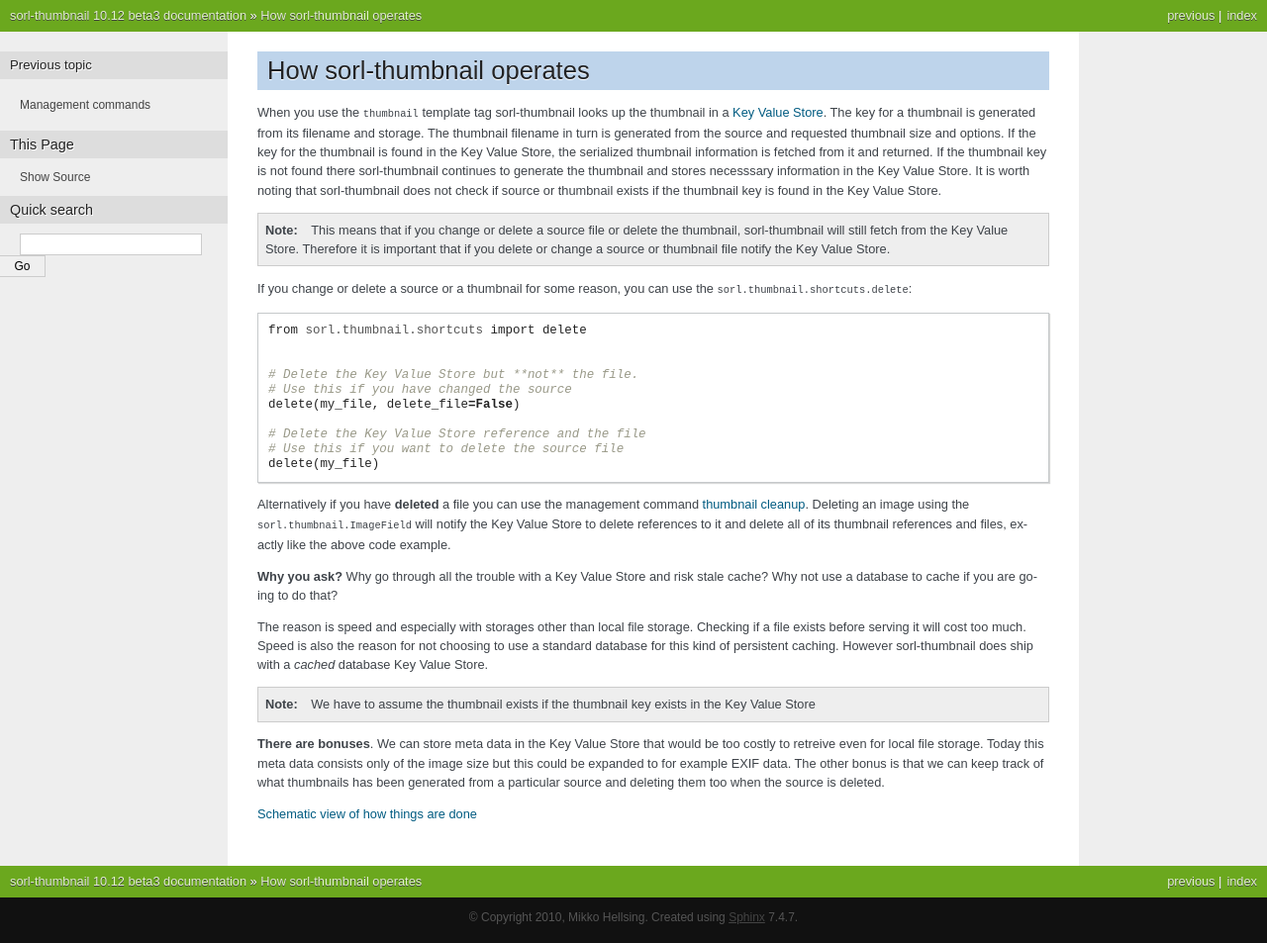
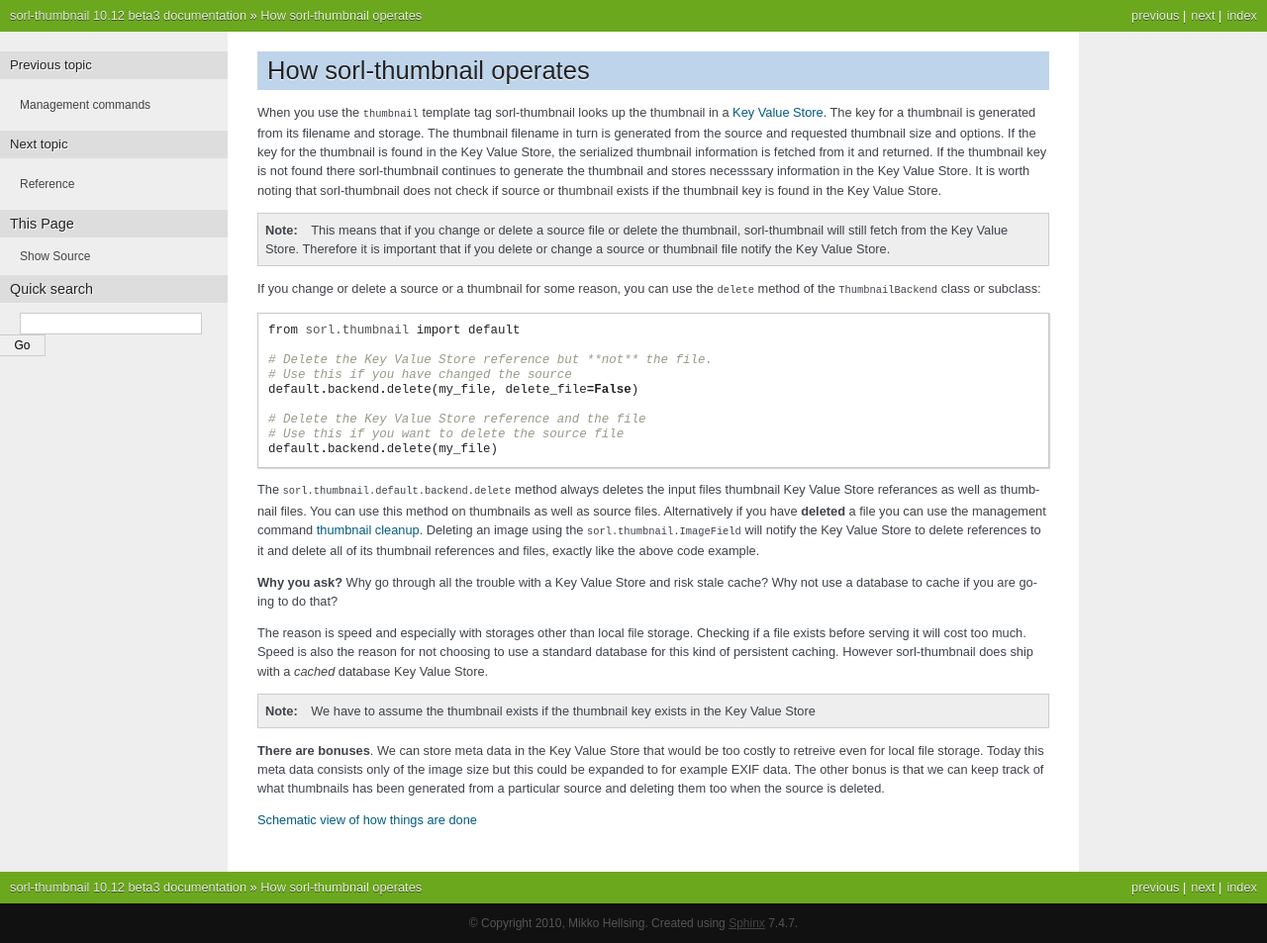
Before and after one commit to jazzband/sorl-thumbnail, a Sphinx documentation site: the page built from docs/operation.rst, in a window 1280 px wide. Shown: the whole page at 99% size. Built offline with Sphinx 7.4.7, drawn with Linux system fonts in a browser that asks for light colours.

Commit message:
more docs, shortcuts wasn't such a great idea

```diff
--- a/docs/index.rst
+++ b/docs/index.rst
@@ -11,12 +11,13 @@
 .. toctree::
    :maxdepth: 2
 
+   examples
    installation
    requirements
    template
-   examples
    management
    operation
+   ref/index
 
 Indices and tables
 ==================
--- a/docs/operation.rst
+++ b/docs/operation.rst
@@ -20,21 +20,23 @@
     thumbnail file notify the |kvstore|.
 
 If you change or delete a source or a thumbnail for some reason, you can use
-the ``sorl.thumbnail.shortcuts.delete``::
+the ``delete`` method of the ``ThumbnailBackend`` class or subclass::
 
-    from sorl.thumbnail.shortcuts import delete
+    from sorl.thumbnail import default
 
-
-    # Delete the Key Value Store but **not** the file.
+    # Delete the Key Value Store reference but **not** the file.
     # Use this if you have changed the source
-    delete(my_file, delete_file=False)
+    default.backend.delete(my_file, delete_file=False)
 
     # Delete the Key Value Store reference and the file
     # Use this if you want to delete the source file
-    delete(my_file)
+    default.backend.delete(my_file)
 
 
-Alternatively if you have **deleted** a file you can use the management command
+The ``sorl.thumbnail.default.backend.delete`` method always deletes the input
+files thumbnail Key Value Store referances as well as thumbnail files. You can
+use this method on thumbnails as well as source files. Alternatively if you
+have **deleted** a file you can use the management command
 :ref:`thumbnail-cleanup`.  Deleting an image using the
 ``sorl.thumbnail.ImageField`` will notify the |kvstore| to delete references to
 it and delete all of its thumbnail references and files, exactly like the above
```
Also changed, not shown: docs/ref/index.rst (added, +7 -0 lines), docs/ref/settings.rst (added, +202 -0 lines), docs/template.rst (+14 -0 lines), 4 other files.
